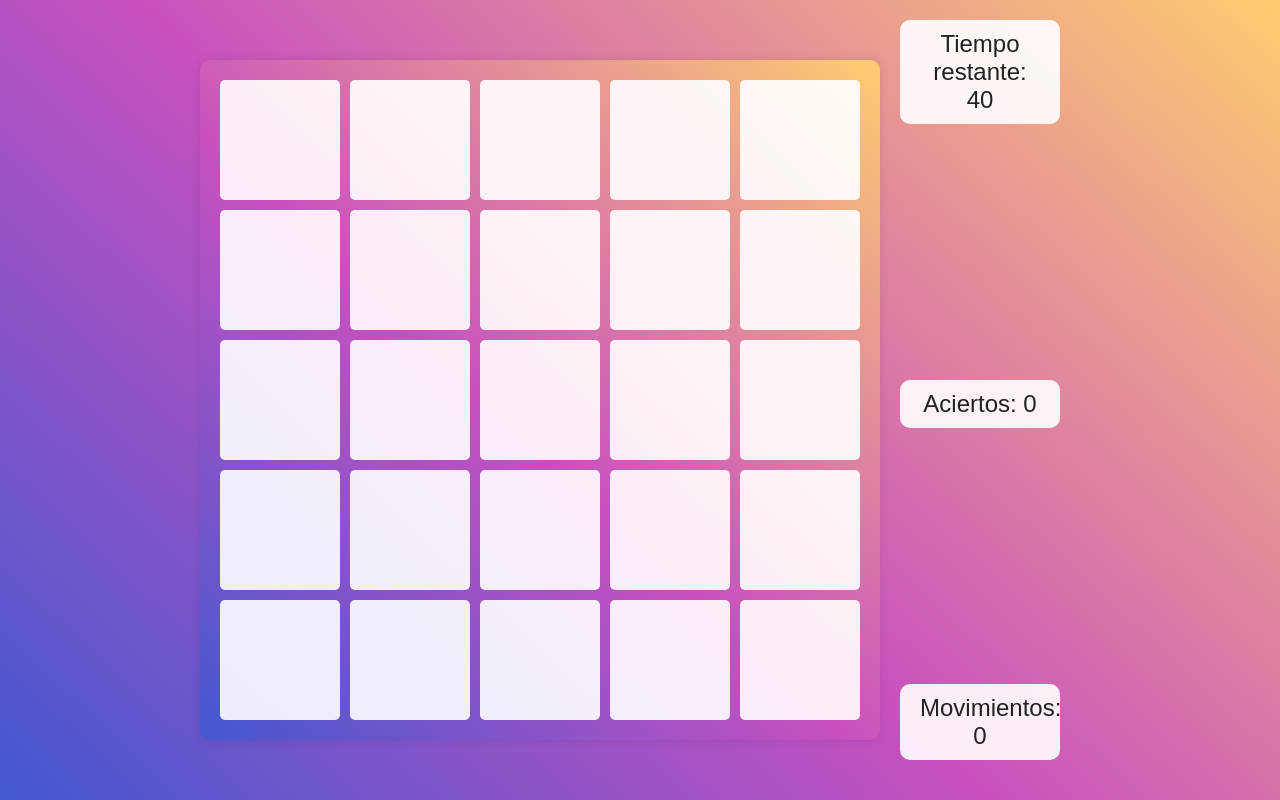
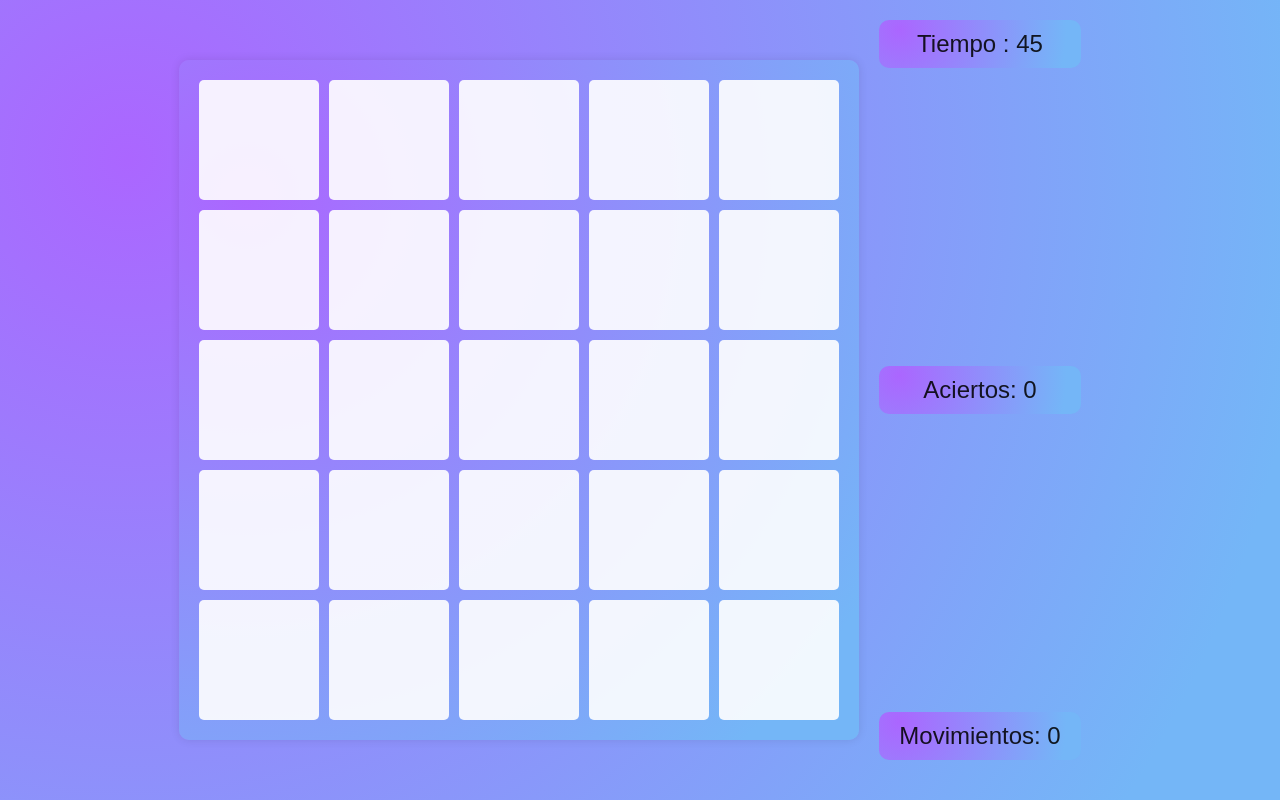
Before and after one commit to mati-gaston/probandojs, a plain HTML site: page index.html in a window 1280 px wide. Drawn offline with Linux system fonts and the light colour scheme.

Commit message:
modificamos colores y estilos

```diff
--- a/css/style.css
+++ b/css/style.css
@@ -5,56 +5,57 @@ body {
     height: 100vh;
     margin: 0;
     background: #4158D0; /* Fallback color */
-    background: linear-gradient(43deg, #4158D0 0%, #C850C0 46%, #FFCC70 100%); /* Gradiente de colores */
-    font-family: Arial, sans-serif;
+    background-image: radial-gradient( circle farthest-corner at 10% 20%,  rgba(171,102,255,1) 0%, rgba(116,182,247,1) 90% ); /* Gradiente de colores */
+    font-family: sans-serif;
 }
 
 .container {
     display: grid;
-    grid-template-columns: repeat(5, 120px); /* Aumentamos el ancho de los casilleros */
-    grid-template-rows: repeat(5, 120px); /* Aumentamos el alto de los casilleros */
+    grid-template-columns: repeat(5, 120px);
+    grid-template-rows: repeat(5, 120px);
     gap: 10px;
-    background: linear-gradient(43deg, #4158D0 0%, #C850C0 46%, #FFCC70 100%); /* Aplicamos el mismo gradiente al contenedor */
+    background-image: radial-gradient( circle farthest-corner at 10% 20%,  rgba(171,102,255,1) 0%, rgba(116,182,247,1) 90% );/* Aplicamos el mismo gradiente al contenedor */
     border-radius: 10px;
     padding: 20px;
-    box-shadow: 0px 0px 10px rgba(0, 0, 0, 0.1); /* Sombra suave */
+    box-shadow: 0px 0px 10px rgba(0, 0, 0, 0.1);
 }
 
 .tile {
     width: 100%;
     height: 100%;
-    background-color: rgba(255, 255, 255, 0.9); /* Color de fondo de los casilleros sobre el gradiente */
+    background-color: rgba(255, 255, 255, 0.9);
     display: flex;
     justify-content: center;
     align-items: center;
-    font-size: 36px; /* Aumentamos el tamaño de la fuente */
-    color: #000000; /* Color del texto en negro */
+    font-size: 36px;
+    color: #000000;
     cursor: pointer;
     transition: background-color 0.3s ease;
     border-radius: 5px;
 }
 
 .tile:hover {
-    background-color: rgba(240, 240, 240, 0.9); /* Color de fondo al pasar el cursor sobre los casilleros sobre el gradiente */
+    background-color: rgba(240, 240, 240, 0.9);
 }
 
 .game-info-container {
     display: flex;
-    flex-direction: column; /* Cambiamos la dirección del flexbox a columna */
-    justify-content: space-between; /* Espacio entre los elementos */
+    flex-direction: column;
+    justify-content: space-between;
     height: 100vh;
-    max-width: 200px; /* Ancho máximo del contenedor de información */
-    padding: 20px; /* Aumentamos el padding para mayor espacio */
-    box-sizing: border-box; /* Incluimos el padding en el tamaño total */
-    color: #ffffff; /* Color del texto dentro del contenedor */
+    max-width:  300px;
+    padding: 20px;
+    box-sizing: border-box;
+    color: #ffffff;
 }
 
 .game-info {
-    margin-bottom: 20px; /* Aumentamos el margen inferior entre los elementos */
-    padding: 10px 20px; /* Añadimos padding alrededor de los elementos */
-    background-color: rgba(255, 255, 255, 0.9); /* Color de fondo de los elementos */
-    border-radius: 10px; /* Añadimos bordes redondeados */
-    text-align: center; /* Centramos el texto */
-    font-size: 24px; /* Tamaño de la fuente */
-    color: #000000dd; /* Color del texto en negro */
+    margin-bottom: 20px;
+    padding: 10px 20px;
+    background-color: rgba(255, 255, 255, 0.9);
+    border-radius: 10px;
+    text-align: center;
+    font-size: 24px;
+    color: #000000dd;
+    background-image: radial-gradient( circle farthest-corner at 10% 20%,  rgba(171,102,255,1) 0%, rgba(116,182,247,1) 90% );
 }
--- a/index.html
+++ b/index.html
@@ -9,7 +9,7 @@
 <body>
 <div class="container" id="board"></div>
 <div class="game-info-container">
-    <div class="game-info" id="time">Tiempo restante: 30</div>
+    <div class="game-info" id="time">Tiempo: 50</div>
     <div class="game-info" id="score">Aciertos: 0</div>
     <div class="game-info" id="moves">Movimientos: 0</div>
 </div>
--- a/script.js
+++ b/script.js
@@ -7,7 +7,7 @@ let tiles = [];
 let selectedTiles = [];
 let score = 0;
 let moves = 0;
-let timeLeft = 45;
+let timeLeft = 50;
 let timerId;
 
 function initializeBoard() {
@@ -68,7 +68,7 @@ function checkTiles() {
 function updateTimer() {
     if (timeLeft > 0) {
         timeLeft--;
-        timeDisplay.textContent = `Tiempo restante: ${timeLeft}`;
+        timeDisplay.textContent = `Tiempo : ${timeLeft}`;
     } else {
         endGame();
     }
@@ -87,7 +87,7 @@ function resetGame() {
     score = 0;
     moves = 0;
     timeLeft = 30;
-    timeDisplay.textContent = 'Tiempo restante: 30';
+    timeDisplay.textContent = 'Tiempo: 50';
     scoreDisplay.textContent = 'Aciertos: 0';
     movesDisplay.textContent = 'Movimientos: 0';
     initializeBoard();
```
